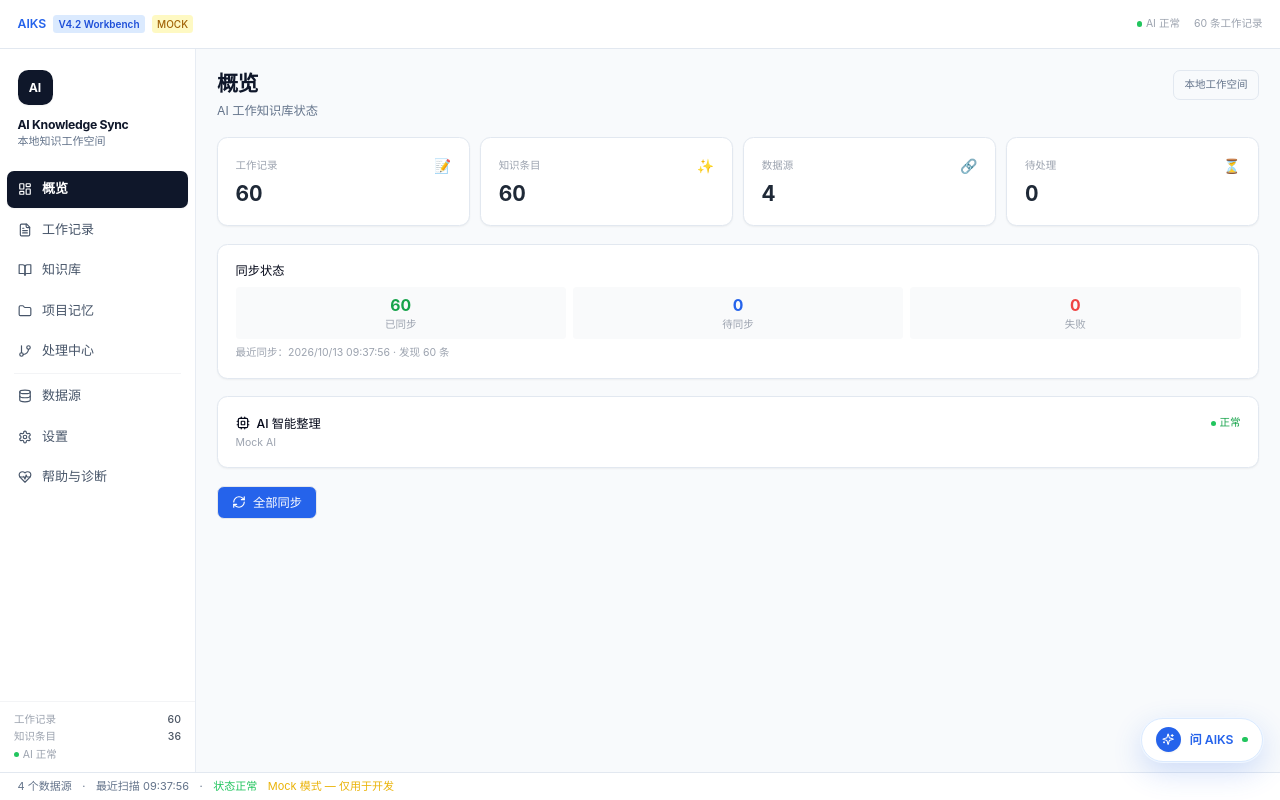
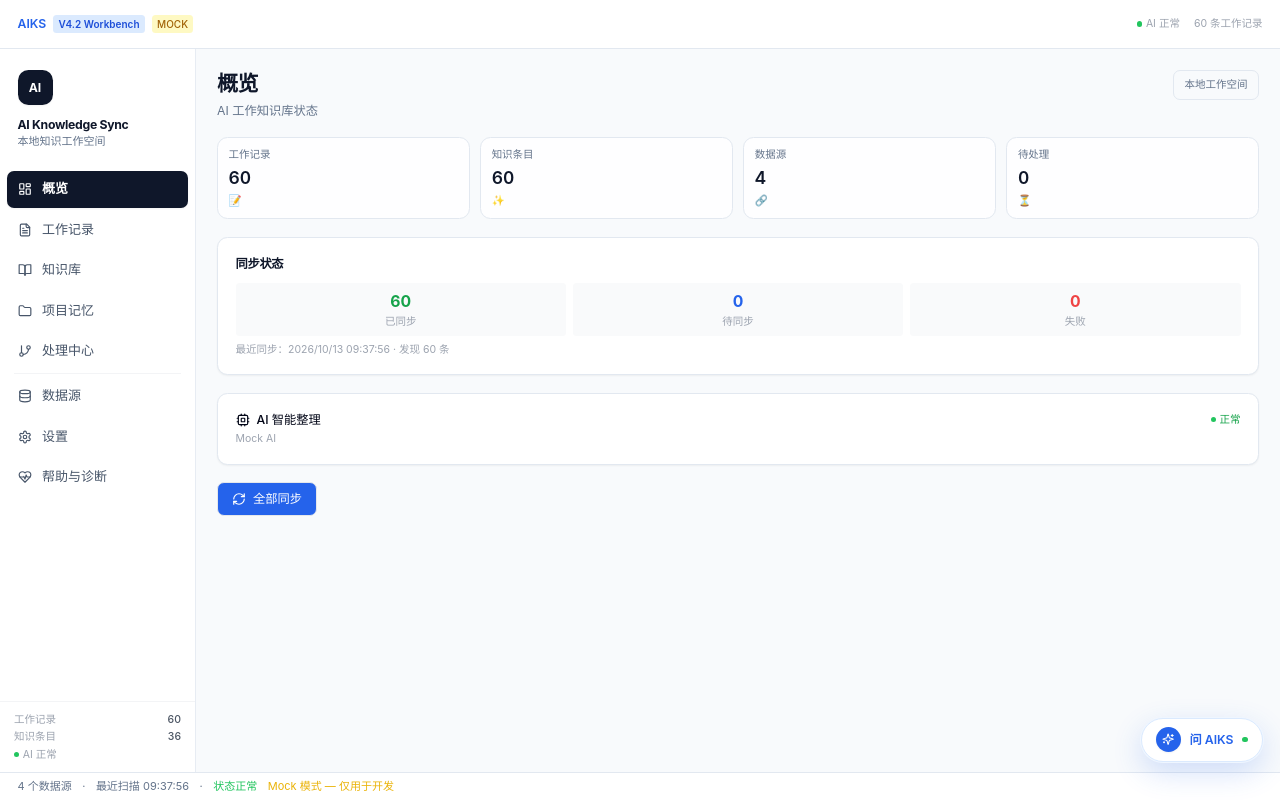
Before and after one commit to Sunan869/aiks, a React (Vite) app in the folder apps/aiks-desktop/: page / in a window 1280 px wide. Built offline with nearby package versions, Linux system fonts and the light colour scheme.

Commit message:
feat(ui): consolidate semantic status surfaces across monitoring workspaces

```diff
--- /dev/null
+++ b/apps/aiks-desktop/src/components/ui/surfaces.tsx
@@ -0,0 +1,35 @@
+import type { ReactNode } from "react";
+
+type Tone = "neutral" | "success" | "warning" | "danger";
+
+const noticeStyles: Record<Tone, string> = {
+  neutral: "border-slate-200 bg-slate-50 text-slate-700 dark:border-slate-700 dark:bg-slate-900 dark:text-slate-200",
+  success: "border-emerald-200 bg-emerald-50 text-emerald-800 dark:border-emerald-900 dark:bg-emerald-950/30 dark:text-emerald-200",
+  warning: "border-amber-200 bg-amber-50 text-amber-800 dark:border-amber-900 dark:bg-amber-950/30 dark:text-amber-200",
+  danger: "border-red-200 bg-red-50 text-red-700 dark:border-red-900 dark:bg-red-950/30 dark:text-red-200",
+};
+
+export function UiNotice({ children, tone = "neutral", className = "" }: { children: ReactNode; tone?: Tone; className?: string }) {
+  return <div role={tone === "danger" ? "alert" : "status"} className={`min-w-0 break-words rounded-lg border px-3 py-2 text-xs ${noticeStyles[tone]} ${className}`}>{children}</div>;
+}
+
+export function UiSection({ title, description, children, className = "" }: {
+  title: string; description?: ReactNode; children: ReactNode; className?: string;
+}) {
+  return <section className={`aiks-surface min-w-0 ${className}`} aria-label={title}>
+    <h2 className="text-sm font-semibold tracking-tight text-slate-900 dark:text-slate-100">{title}</h2>
+    {description && <p className="mt-1 text-xs text-slate-500 dark:text-slate-400">{description}</p>}
+    <div className="mt-3 min-w-0">{children}</div>
+  </section>;
+}
+
+export function UiMetric({ label, value, detail, tone = "neutral" }: {
+  label: string; value: ReactNode; detail?: ReactNode; tone?: Tone;
+}) {
+  const valueTone = { neutral: "text-slate-900 dark:text-slate-100", success: "text-emerald-600 dark:text-emerald-300", warning: "text-amber-600 dark:text-amber-300", danger: "text-red-600 dark:text-red-300" }[tone];
+  return <div className="min-w-0 rounded-xl border border-slate-200 bg-white/90 p-3 dark:border-slate-700 dark:bg-slate-900/80">
+    <div className="text-xs text-slate-500 dark:text-slate-400">{label}</div>
+    <div className={`mt-1 text-xl font-semibold tabular-nums ${valueTone}`}>{value}</div>
+    {detail && <div className="mt-1 text-xs text-slate-500 dark:text-slate-400">{detail}</div>}
+  </div>;
+}
--- a/apps/aiks-desktop/src/pages/DiagnosticsPage.tsx
+++ b/apps/aiks-desktop/src/pages/DiagnosticsPage.tsx
@@ -1,4 +1,5 @@
 import { PageHeader } from "../components/ui/PageHeader";
+import { UiNotice, UiSection, UiMetric } from "../components/ui/surfaces";
 import { UiButton } from "../components/ui/fields";
 import { useState, useEffect } from "react";
 import { invoke } from "@tauri-apps/api/core";
@@ -77,7 +78,7 @@ export default function DiagnosticsPage() {
           重新检测
         </UiButton></>} />
 
-      {diagnosticError && <p role="alert" className="mb-4 break-words rounded-lg border border-red-200 bg-red-50 p-3 text-xs text-red-700 dark:border-red-900 dark:bg-red-950/30 dark:text-red-300">{diagnosticError}</p>}
+      {diagnosticError && <UiNotice tone="danger" className="mb-4">{diagnosticError}</UiNotice>}
       {lastSuccessfulCheck && <p className="mb-3 text-xs text-slate-500">最近成功检测：{lastSuccessfulCheck}</p>}
       <div className="space-y-2 mb-6">
         {doctor?.checks.map((check) => (
--- a/apps/aiks-desktop/src/pages/LogsPage.tsx
+++ b/apps/aiks-desktop/src/pages/LogsPage.tsx
@@ -1,4 +1,5 @@
 import { PageHeader } from "../components/ui/PageHeader";
+import { UiNotice, UiSection, UiMetric } from "../components/ui/surfaces";
 import { UiButton, UiInput } from "../components/ui/fields";
 import { useState, useEffect } from "react";
 import { listen } from "@tauri-apps/api/event";
@@ -56,7 +57,7 @@ export default function LogsPage() {
       <p role="status" className="mb-2 text-xs text-slate-500">当前显示 {visibleLogs.length} / {logs.length} 条本次运行日志</p>
       <div role="region" aria-label="运行日志内容" tabIndex={0} className="min-h-[180px] flex-1 overflow-auto rounded-xl border border-slate-800 bg-slate-950 p-4 font-mono text-xs shadow-sm focus-visible:outline-none focus-visible:ring-2 focus-visible:ring-sky-500">
         {visibleLogs.length === 0 ? (
-          <div className="text-gray-500">{logs.length === 0 ? "暂无日志" : "没有符合筛选条件的日志"}</div>
+          <p role="status" className="text-gray-400">{logs.length === 0 ? "暂无日志" : "没有符合筛选条件的日志"}</p>
         ) : (
           visibleLogs.map((log, i) => (
             <div key={i} className="flex gap-2 mb-0.5">
--- a/apps/aiks-desktop/src/pages/OverviewPage.tsx
+++ b/apps/aiks-desktop/src/pages/OverviewPage.tsx
@@ -1,4 +1,5 @@
 import { PageHeader } from "../components/ui/PageHeader";
+import { UiNotice, UiSection, UiMetric } from "../components/ui/surfaces";
 import { UiButton } from "../components/ui/fields";
 import { useState } from "react";
 import { RefreshCw, CheckCircle, Cpu, Zap } from "lucide-react";
@@ -45,20 +46,13 @@ export default function OverviewPage({ fullStatus, aiStatus, syncInProgress, onR
       {/* Stats cards */}
       <div className="grid grid-cols-2 gap-3 lg:grid-cols-4">
         {stats.map((item) => (
-          <div key={item.label} className="aiks-surface">
-            <div className="flex items-center justify-between mb-1">
-              <span className="text-xs text-gray-400">{item.label}</span>
-              <span>{item.icon}</span>
-            </div>
-            <div className="text-2xl font-bold tabular-nums text-gray-800 dark:text-gray-100">{item.value}</div>
-          </div>
+          <UiMetric key={item.label} label={item.label} value={item.value} detail={item.icon} />
         ))}
       </div>
 
       {/* Sync status */}
       {fullStatus && (
-        <div className="aiks-surface">
-          <div className="font-medium text-sm mb-2">同步状态</div>
+        <UiSection title="同步状态">
           <div className="grid grid-cols-3 gap-2 text-xs">
             {[
               { label: "已同步", value: fullStatus.db_synced, color: "text-green-600" },
@@ -77,7 +71,7 @@ export default function OverviewPage({ fullStatus, aiStatus, syncInProgress, onR
               {fullStatus.last_sync_discovered > 0 && ` · 发现 ${fullStatus.last_sync_discovered} 条`}
             </div>
           )}
-        </div>
+        </UiSection>
       )}
 
       {/* AI status */}
--- a/apps/aiks-desktop/src/pages/ProcessingPage.tsx
+++ b/apps/aiks-desktop/src/pages/ProcessingPage.tsx
@@ -1,4 +1,5 @@
 import { PageHeader } from "../components/ui/PageHeader";
+import { UiNotice, UiSection, UiMetric } from "../components/ui/surfaces";
 import { useState, useEffect, useCallback, useRef } from "react";
 import { getApi } from "../api/client";
 import { createSafeTaskDiagnosticJson } from "../task-diagnostics";
@@ -201,7 +202,7 @@ export default function ProcessingPage({ onViewDetail, onViewSession }: Props) {
         <p className="text-xs text-gray-500 mb-3">下列状态分别来自同步记录与知识提炼流水线；会话同步成功不代表 AI 知识已提炼完成。</p>
         <p className="text-xs text-amber-700 dark:text-amber-400 mb-3">出现文档冲突时仅支持打开会话人工核查，AIKS 不会自动覆盖 SiYuan 中用户修改过的内容。</p>
         {retryNotice && <p role="status" className="text-xs text-blue-600 mb-2">{retryNotice}</p>}
-        {loadError && <p role="alert" className="text-xs text-red-600 mb-2">{loadError}</p>}
+        {loadError && <UiNotice tone="danger" className="mb-2">{loadError}</UiNotice>}
         {lastSuccessfulRefresh && <p className="text-xs text-gray-400 mb-2">最近刷新：{lastSuccessfulRefresh}</p>}
         <div className="mb-4 grid grid-cols-2 gap-3 sm:grid-cols-3 xl:grid-cols-6" role="status" aria-label="任务统计">
           {([
--- a/apps/aiks-desktop/src/pages/SourcesPage.tsx
+++ b/apps/aiks-desktop/src/pages/SourcesPage.tsx
@@ -1,4 +1,5 @@
 import { PageHeader } from "../components/ui/PageHeader";
+import { UiNotice, UiSection, UiMetric } from "../components/ui/surfaces";
 import { useEffect, useState } from "react";
 import { RefreshCw, Settings2 } from "lucide-react";
 import { UiButton, UiInput, UiTextarea } from "../components/ui/fields";
@@ -115,7 +116,7 @@ export default function SourcesPage({ fullStatus }: Props) {
   const disabledCount = configurableSources.filter(source => !source.enabled).length;
   return <div className="aiks-page-shell w-full min-w-0">
     <PageHeader title="数据源" description="统一管理 AI 工具本地会话来源；健康状态不由会话数量推断。" actions={<UiButton variant="outline" size="sm" onClick={() => void refresh()} disabled={loading}>刷新状态</UiButton>} />
-    {error && <p role="alert" className="mb-4 text-sm text-red-600">读取数据源目录失败：{error}</p>}
+    {error && <UiNotice tone="danger" className="mb-4">读取数据源目录失败：{error}</UiNotice>}
     {loading && sources.length === 0 && <p className="text-sm text-gray-500">正在读取数据源目录…</p>}
     <section aria-label="数据源健康概览" className="grid grid-cols-2 gap-3 lg:grid-cols-4">
       {([
```
Also changed, not shown: apps/aiks-desktop/src/pages/SyncPage.tsx (+8 -9 lines), 2 other files (tests, documents, lock files or other folders).
